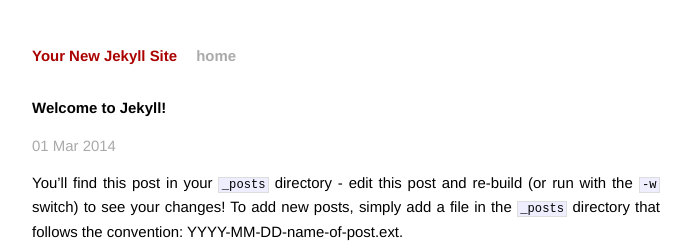
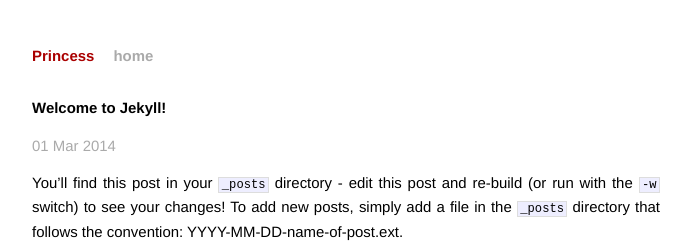
Before and after one commit to feministy/princess.io, a Jekyll site: the page built from docs/_posts/2014-03-01-welcome-to-jekyll.markdown, in a window 1280 px wide. Shown: the top 243 px of the page, without its empty margins (294-985 px from the left). Built offline with Jekyll 4.4.1, drawn with Linux system fonts in a browser that asks for light colours; Markdown is read by kramdown in place of the engine named in the settings.

Commit message:
site name, permalink style

```diff
--- a/docs/_config.yml
+++ b/docs/_config.yml
@@ -1,3 +1,4 @@
-name: Your New Jekyll Site
+name: Princess
 markdown: redcarpet
 pygments: true
+permalink: /:categories/:title.html
```
